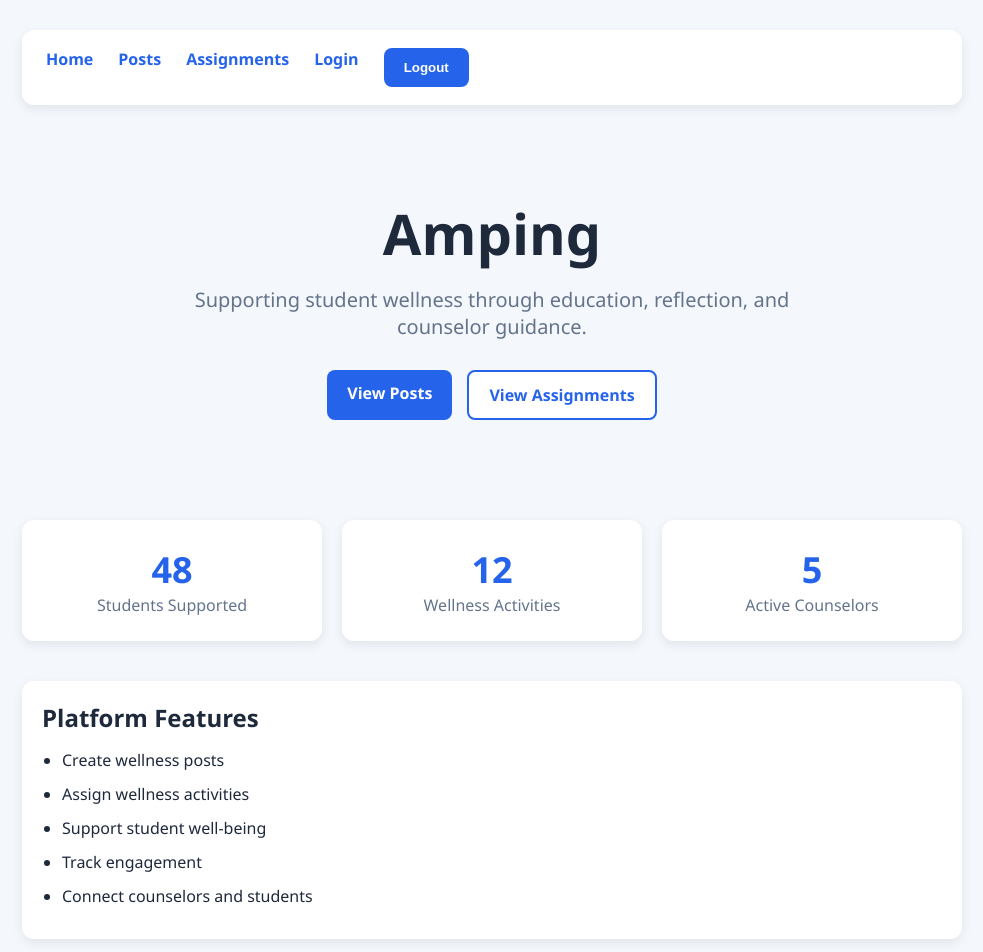
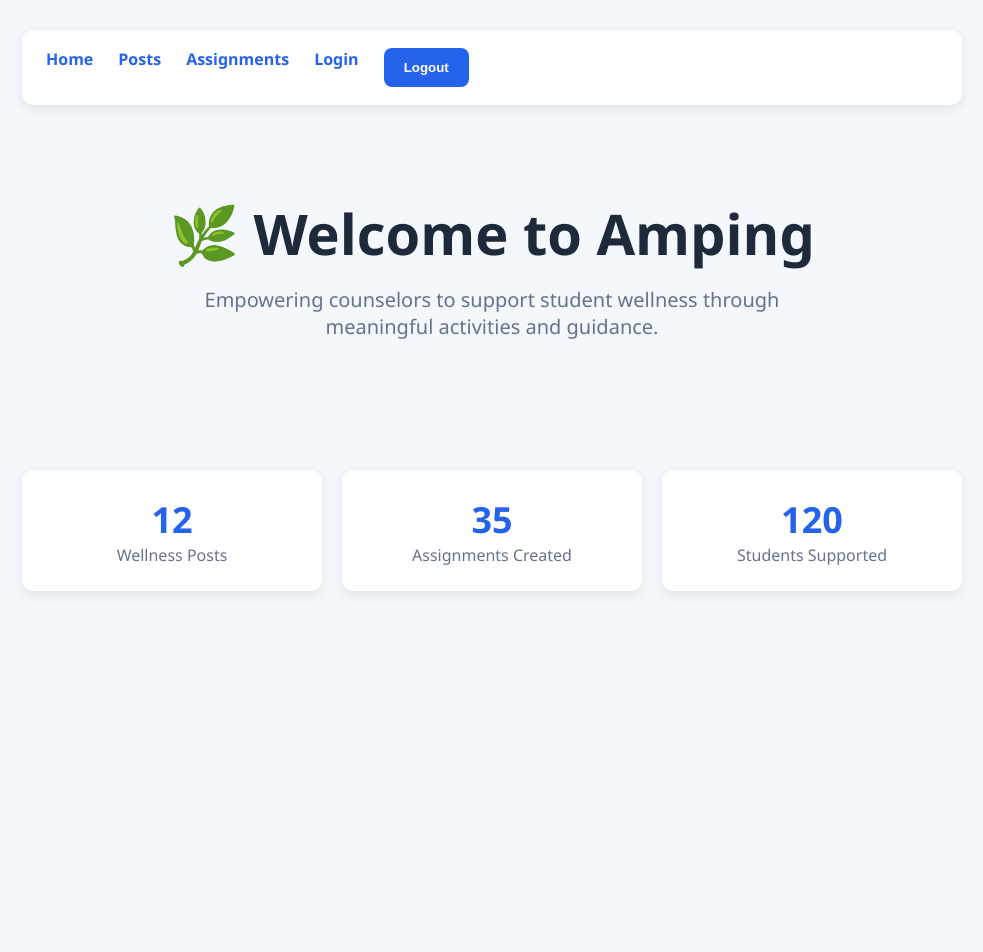
Before and after one commit to nephi144/learn-frontend, a React (Vite) app: page / in a window 1280 px wide. Shown: the top 952 px of the page, without its empty margins (148-1131 px from the left). After the commit the page ends 800 px from the top, so only its background shows below. Built offline with nearby package versions, Linux system fonts and the light colour scheme.

Commit message:
Added Loading state sameple and upgrade my homepage dashboard

```diff
--- a/src/pages/HomePage.jsx
+++ b/src/pages/HomePage.jsx
@@ -6,73 +6,36 @@ function HomePage() {
 
       <Navbar />
 
-      {/* Hero Section */}
-
       <div className="hero">
 
         <h1 className="hero-title">
-           Amping
+          🌿 Welcome to Amping
         </h1>
 
         <p className="hero-subtitle">
-          Supporting student wellness through
-          education, reflection, and counselor guidance.
+          Empowering counselors to support
+          student wellness through meaningful
+          activities and guidance.
         </p>
 
-        <div className="hero-buttons">
-
-          <a href="/posts" className="btn">
-            View Posts
-          </a>
-
-          <a href="/assignments" className="btn-secondary">
-            View Assignments
-          </a>
-
-        </div>
-
       </div>
-
-      {/* Stats */}
 
       <div className="stats-grid">
 
         <div className="stat-card">
-          <h2>48</h2>
-          <p>Students Supported</p>
+          <h2>12</h2>
+          <p>Wellness Posts</p>
         </div>
 
         <div className="stat-card">
-          <h2>12</h2>
-          <p>Wellness Activities</p>
+          <h2>35</h2>
+          <p>Assignments Created</p>
         </div>
 
         <div className="stat-card">
-          <h2>5</h2>
-          <p>Active Counselors</p>
+          <h2>120</h2>
+          <p>Students Supported</p>
         </div>
-
-      </div>
-
-      {/* Features */}
-
-      <div className="card">
-
-        <h2>Platform Features</h2>
-
-        <ul className="feature-list">
-
-          <li>Create wellness posts</li>
-
-          <li>Assign wellness activities</li>
-
-          <li>Support student well-being</li>
-
-          <li>Track engagement</li>
-
-          <li>Connect counselors and students</li>
-
-        </ul>
 
       </div>
 
--- a/src/pages/PostsPage.jsx
+++ b/src/pages/PostsPage.jsx
@@ -1,11 +1,11 @@
-import { useState } from "react"
+import { useState, useEffect } from "react"
 
 import Navbar from "../components/Navbar"
 import PostCard from "../components/PostCard"
 import CreatePostForm from "../components/CreatePostForm"
 
 function PostsPage() {
-
+  const [loading, setLoading] = useState(true)
   const [posts, setPosts] = useState([
     {
       id: 1,
@@ -21,6 +21,21 @@ function PostsPage() {
       category: "Sleep",
     },
   ])
+
+  useEffect(() => {
+    setTimeout(() => {
+      setLoading(false)
+    }, 1000)
+  }, [])
+
+  if (loading) {
+    return (
+      <div className="container">
+        <Navbar />
+        <h2>Loading Posts...</h2>
+      </div>
+    )
+  }
 
   function addPost(newPost) {
     setPosts([
```
